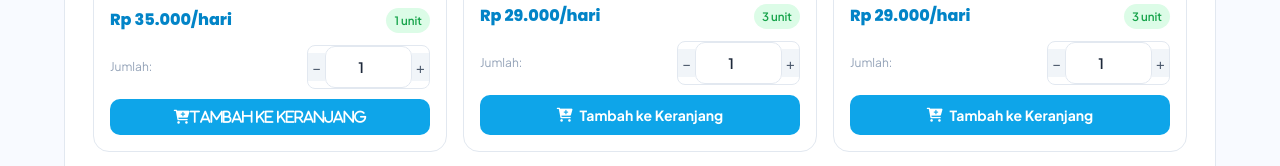
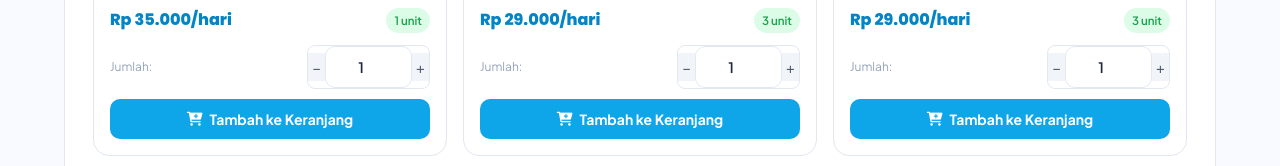
Before and after one commit to rynonymous02/empyreal-booking, a plain HTML site: page booking.html in a window 1280 px wide. Shown: the part 1197-1363 px from the top of the page. Drawn offline with nearby package versions, Linux system fonts and the light colour scheme.

Commit message:
Update booking.html

```diff
--- a/booking.html
+++ b/booking.html
@@ -824,8 +824,8 @@
               </div>
             </div>
             <button class="btn-add" onclick="addToCart(this,'Tenda Kapasitas 6–8 (Great Outdoors Drifter 4)',35000)">
-              <i class="fas fa-cart-plus">Tambah ke Keranjang</i>
-
+              <i class="fas fa-cart-plus"></i>
+              Tambah ke Keranjang
             </button>
           </div>
         </div>
```
